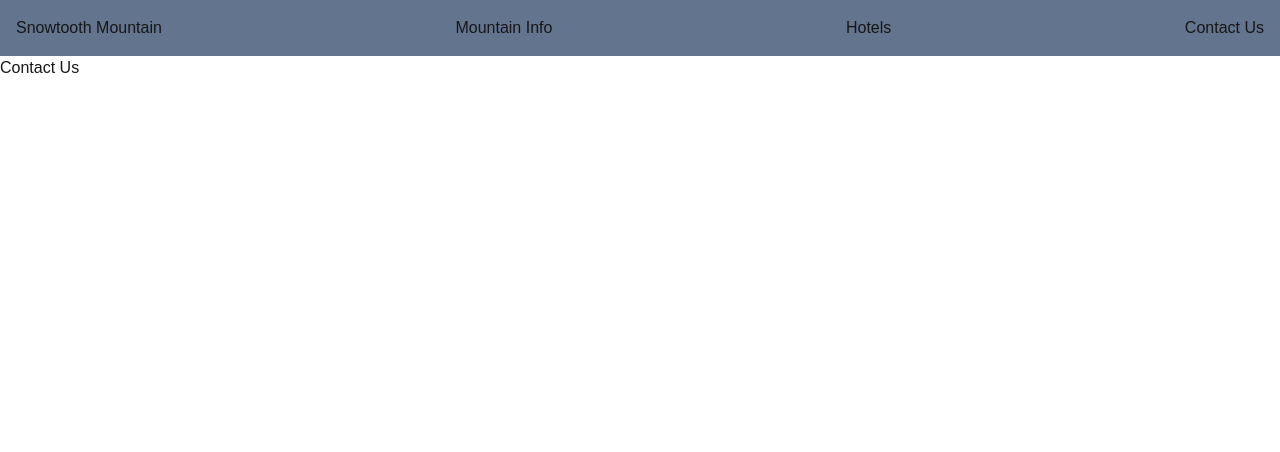
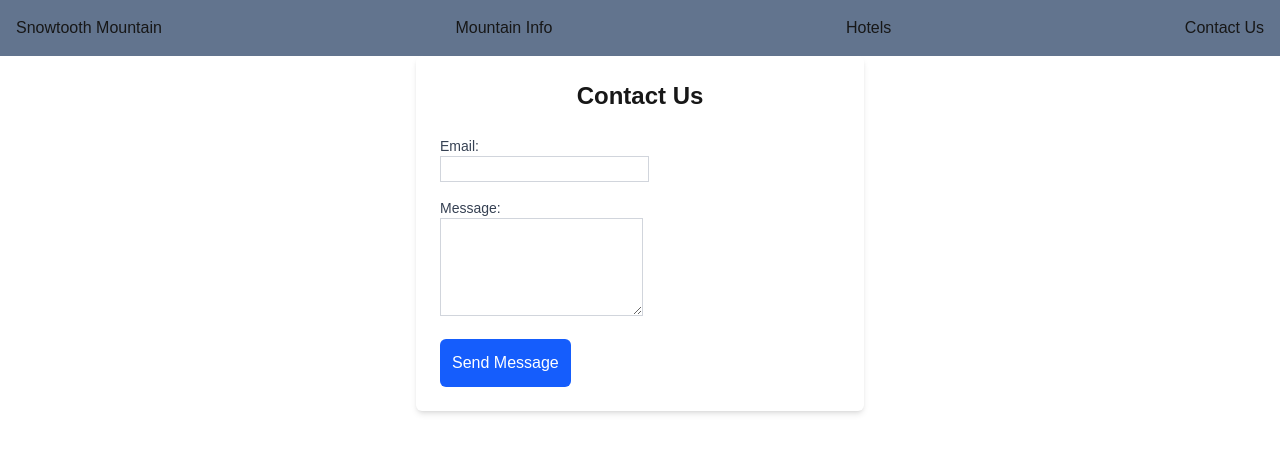
Before and after one commit to RavishankarDuMCA10/React-Essential, a Next.js app in the folder branch-2/next-react-project/: page /contact in a window 1280 px wide. Shown: the top 452 px of the page. Built offline with nearby package versions, Linux system fonts and the light colour scheme.

Commit message:
Create a form in contact us.

```diff
--- a/branch-2/next-react-project/src/app/contact/page.js
+++ b/branch-2/next-react-project/src/app/contact/page.js
@@ -1,9 +1,20 @@
 export default function Page() {
     return (
-        <main>
-            <div>
-                <h1>Contact Us</h1>
-            </div>
+        <main className="max-w-md mx-auto p-6 bg-white shadow-md rounded-md">
+            <h1 className="text-2xl font-bold text-center mb-6">Contact Us</h1>
+            <form className="space-y-4">
+                <div>
+                    <label htmlFor="email" className="block text-sm font-medium text-gray-700">Email:</label>
+                    <input type="email" id="email" name="email" required className="border border-gray-300 focus:ring-2 focus:ring-blue-500 focus:border-blue-500" />
+                </div>
+                <div>
+                    <label htmlFor="message" className="block text-sm font-medium text-gray-700">Message:</label>
+                    <textarea id="message" name="message" required rows={4} className="border border-gray-300 focus:ring-2 focus:ring-blue-500 focus:border-blue-500"></textarea>
+                </div>
+                <div>
+                    <button type="submit" className="text-white bg-blue-600 rounded-md p-3">Send Message</button>
+                </div>
+            </form>
         </main>
     );
 }
```
